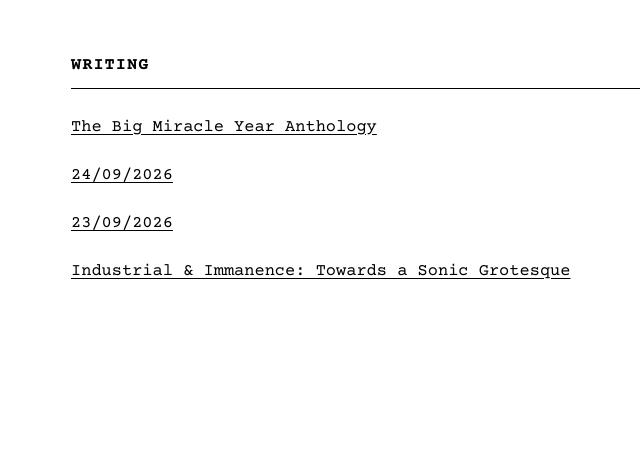
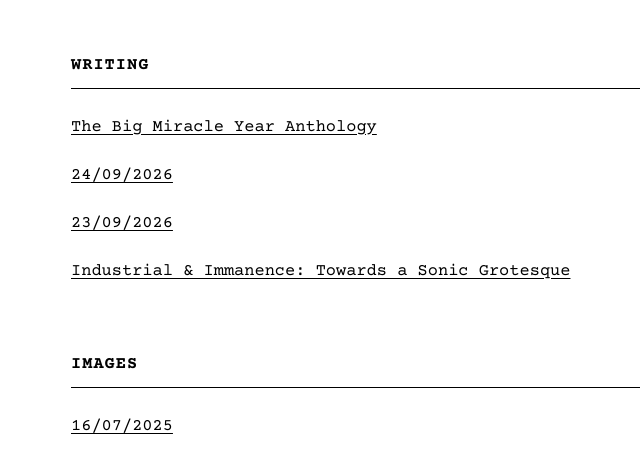
Before and after one commit to patrick-jack-mckendry/patrick-jack-mckendry.github.io, a plain HTML site: page index.html in a window 1280 px wide. Shown: the part 133-606 px from the top of the page, without its empty margins (244-884 px from the left). Drawn offline with nearby package versions, Linux system fonts and the light colour scheme.

Commit message:
Add Images section and artwork link to homepage

```diff
--- a/index.html
+++ b/index.html
@@ -27,5 +27,11 @@
     <a href="articles/08-05-2026.html">Industrial &amp; Immanence: Towards a Sonic Grotesque</a>
 </p>
 
+<h2>Images</h2>
+
+<p>
+    <a href="images/16-07-2025.html">16/07/2025</a>
+</p>
+
 </body>
 </html>
```
